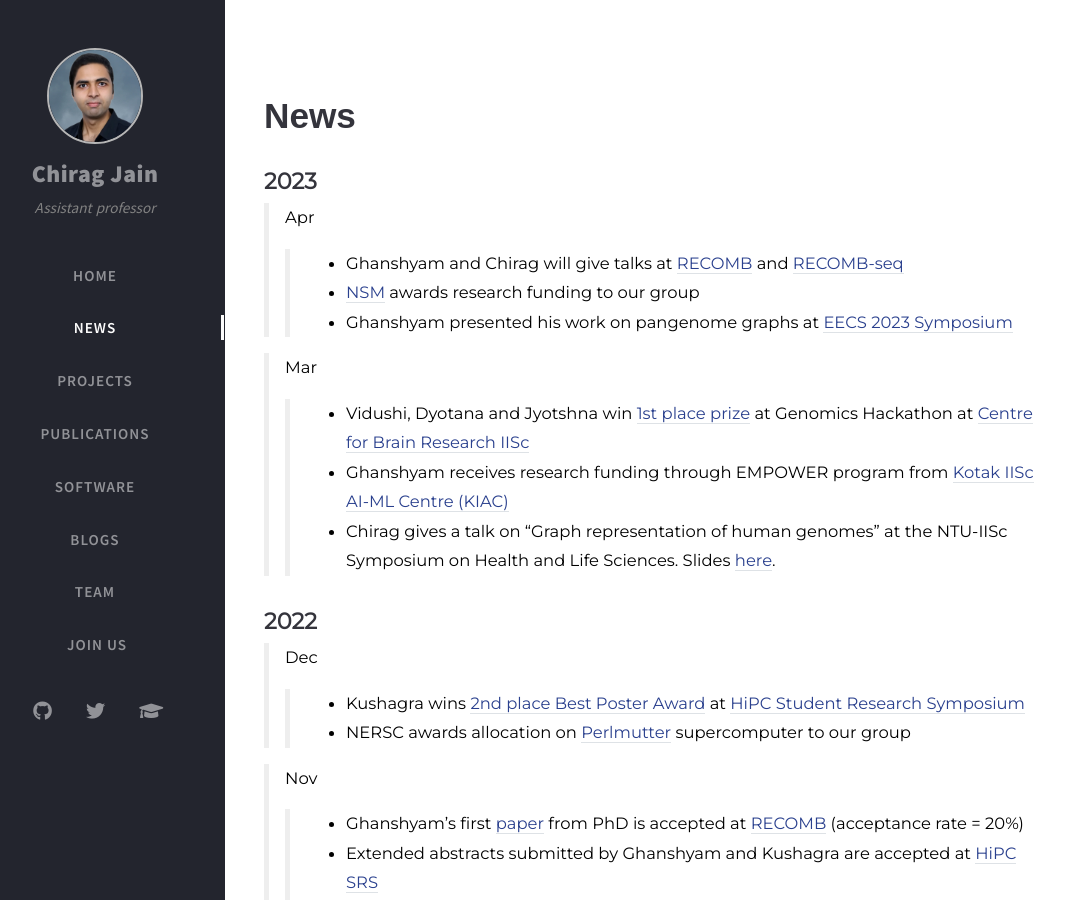
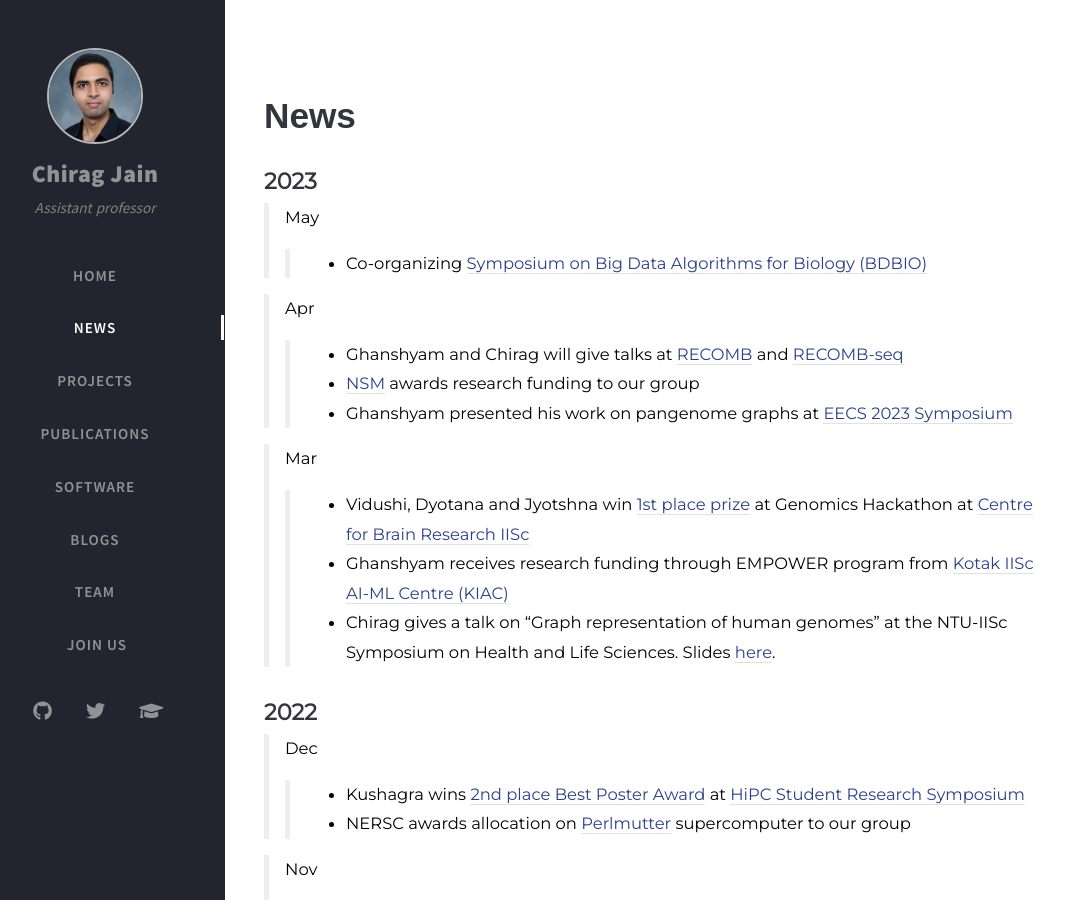
Before and after one commit to at-cg/at-cg.github.io, a Jekyll site: the page built from tabs/new.md, in a window 1280 px wide and 900 px high. Shown: the whole window, without its empty margins (35-1100 px from the left). Built offline with Jekyll 4.4.1, drawn with Linux system fonts in a browser that asks for light colours; nearby versions of some CDN libraries; comment, search, counter and statistics services are not loaded.

Commit message:
Update new.md

```diff
--- a/tabs/new.md
+++ b/tabs/new.md
@@ -20,6 +20,9 @@ type: news
 # **News**
 
 ## **2023**
+
+> May
+>> - Co-organizing [Symposium on Big Data Algorithms for Biology (BDBIO)](https://www.bdbio2023.in)
 
 > Apr
 >> - Ghanshyam and Chirag will give talks at [RECOMB](http://recomb2023.bilkent.edu.tr/program.html) and [RECOMB-seq](https://recomb-seq.github.io/program/)
```
